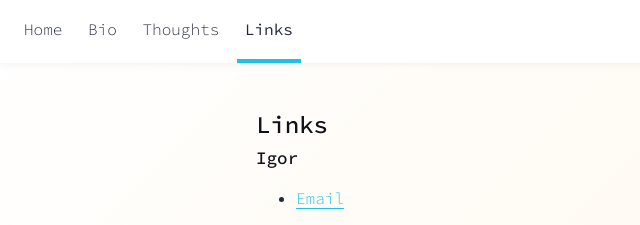
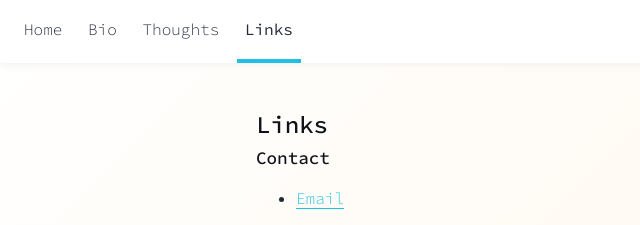
Before and after one commit to IgorNadj/IgorNadj.github.io, an Astro site: page /links in a window 1280 px wide. Shown: the top 225 px of the page, 0-640 px from the left. Built offline with nearby package versions, Linux system fonts and the light colour scheme; Astro itself is replaced by a stand-in of ours.

Commit message:
Nit-pick

```diff
--- a/src/pages/links.mdx
+++ b/src/pages/links.mdx
@@ -5,7 +5,7 @@ title: 'Links'
 
 ## Links
 
-### Igor
+### Contact
 - <a href="mailto:igor.nadj@gmail.com">Email</a>
 
 ### Software Engineering
```
